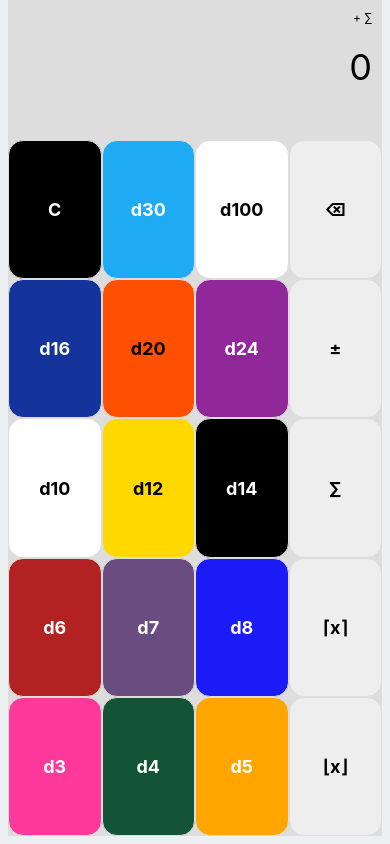
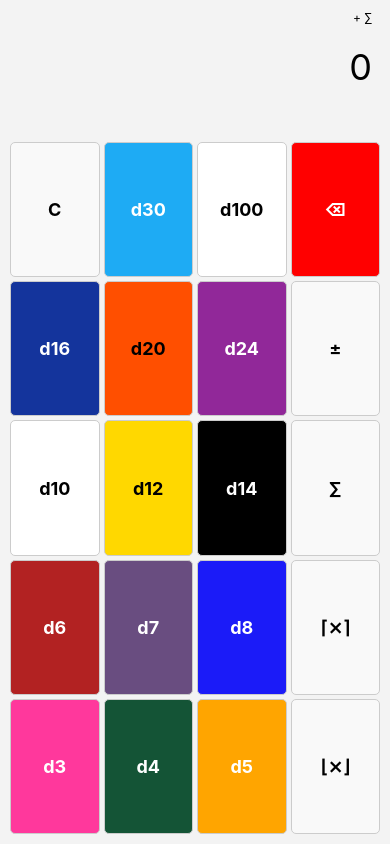
Before and after one commit to jonthysell/Diceriffic, a React Native app: screen / in a window 390 px wide. Built offline with nearby package versions, Linux system fonts and the light colour scheme.

Commit message:
4x5 configuration save

```diff
--- a/components/CalcButton.tsx
+++ b/components/CalcButton.tsx
@@ -15,10 +15,11 @@ const styles = StyleSheet.create({
     flex: 1,
     justifyContent: "center",
     alignItems: "center",
-    backgroundColor: "#eeeeee",
+    backgroundColor: "#f9f9f9",
     borderWidth: 1,
-    borderColor: "#dddddd",
-    borderRadius: 15,
+    borderColor: "#cccccc",
+    borderRadius: 5,
+    margin: 2,
   },
   buttonText: {
     fontSize: 18,
--- a/components/CalcView.tsx
+++ b/components/CalcView.tsx
@@ -13,7 +13,6 @@ import RollType from "../model/RollType";
 const styles = StyleSheet.create({
   container: {
     flex: 1,
-    backgroundColor: "#dddddd",
   },
   textRow: {
     padding: 5,
@@ -34,12 +33,6 @@ const styles = StyleSheet.create({
   buttonRow: {
     flex: 1,
     flexDirection: "row",
-  },
-  functionButton: {
-    backgroundColor: "#000000",
-  },
-  functionButtonText: {
-    color: "#ffffff",
   },
 });
 
@@ -75,8 +68,6 @@ function CalcView(props: CalcViewProps) {
       <View style={styles.buttonRow}>
         <CalcButton
           text="C"
-          style={styles.functionButton}
-          textStyle={styles.functionButtonText}
           onPress={() => wrap(() => props.calculator.Clear())}
         />
         <CalcButton
@@ -94,6 +85,8 @@ function CalcView(props: CalcViewProps) {
 
         <CalcButton
           text="⌫"
+          style={{ backgroundColor: "#ff0000" }}
+          textStyle={{ color: "#ffffff" }}
           onPress={() => wrap(() => props.calculator.Delete())}
         />
       </View>
@@ -167,7 +160,7 @@ function CalcView(props: CalcViewProps) {
           onPress={() => wrap(() => props.calculator.AddDie(DieType.D8))}
         />
         <CalcButton
-          text="⌈x⌉"
+          text="⌈⨯⌉"
           onPress={() =>
             wrap(
               () => (props.calculator.CurrentRollType = RollType.TakeHighest),
@@ -195,7 +188,7 @@ function CalcView(props: CalcViewProps) {
           onPress={() => wrap(() => props.calculator.AddDie(DieType.D5))}
         />
         <CalcButton
-          text="⌊x⌋"
+          text="⌊⨯⌋"
           onPress={() =>
             wrap(() => (props.calculator.CurrentRollType = RollType.TakeLowest))
           }
--- a/components/MainView.tsx
+++ b/components/MainView.tsx
@@ -12,7 +12,7 @@ const styles = StyleSheet.create({
   container: {
     flex: 1,
     justifyContent: "center",
-    backgroundColor: "#ecf0f1",
+    backgroundColor: "#f3f3f3",
     padding: 8,
     paddingTop: Constants.statusBarHeight,
   },
```
